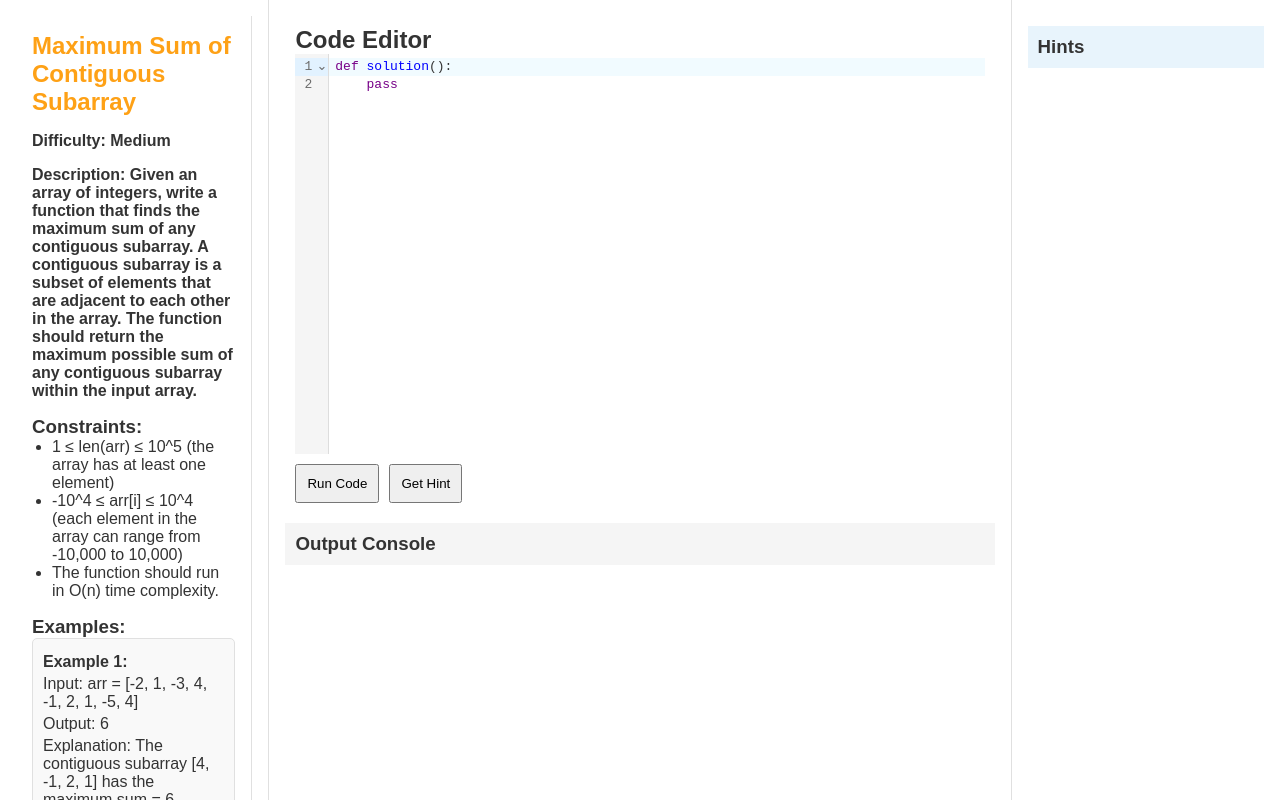
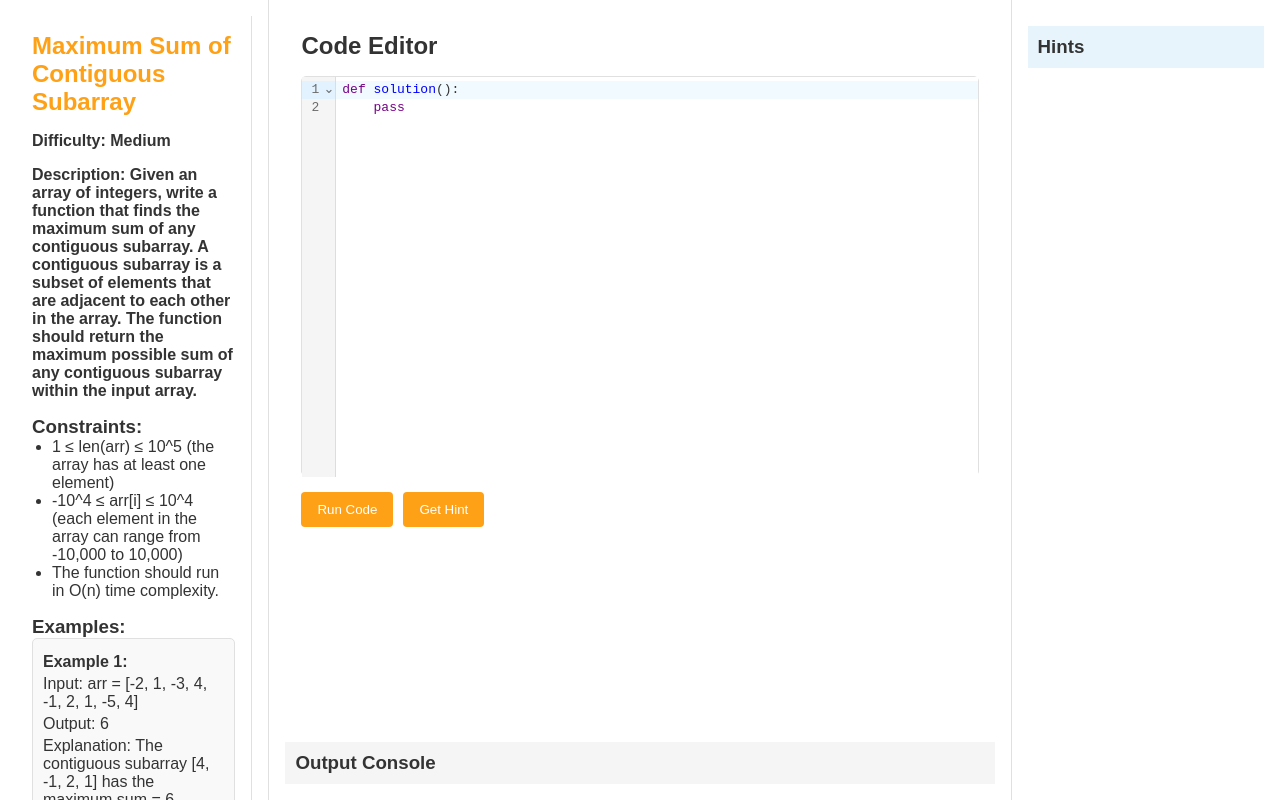
Before and after one commit to tanishabisht/App-LeetcodeAI, a React (Create React App) app: page / in a window 1280 px wide. Built offline with nearby package versions, Linux system fonts and the light colour scheme.

Commit message:
add codeEditor css

```diff
--- a/src/components/CodeEditor.js
+++ b/src/components/CodeEditor.js
@@ -14,18 +14,19 @@ const CodeEditor = ({ executeCode, getHint }) => {
   };
 
   return (
-    <div style={{ padding: '10px', overflowY: 'auto' }}>
-      <h2>Code Editor</h2>
+    <div className="code-editor">
+      <h2 className="code-editor__title">Code Editor</h2>
       <CodeMirror
         value={code}
         height="400px"
         extensions={[python()]}
         onChange={(value) => setCode(value)}
         placeholder="Write your Python code here..."
+        className="code-editor__codemirror"
       />
-      <div style={{ marginTop: '10px' }}>
-        <button onClick={handleRun} style={{ padding: '10px', marginRight: '10px' }}>Run Code</button>
-        <button onClick={handleGetHint} style={{ padding: '10px' }}>Get Hint</button>
+      <div className="code-editor__button-group">
+        <button onClick={handleRun} className="code-editor__button">Run Code</button>
+        <button onClick={handleGetHint} className="code-editor__button">Get Hint</button>
       </div>
     </div>
   );
--- a/src/index.css
+++ b/src/index.css
@@ -57,7 +57,6 @@ body {
 
 .code-editor {
   flex: 1;
-  border: 1px solid var(--border-color);
   border-radius: 4px;
   padding: 8px;
   background-color: var(--background-color);
@@ -177,3 +176,45 @@ body {
   margin: 4px 0;
   color: #333;
 }
+
+/* CodeEditor */
+.code-editor {
+  padding: 16px;
+  overflow-y: auto;
+  background-color: #ffffff;
+}
+
+.code-editor__title {
+  font-size: 1.5em;
+  margin-bottom: 16px;
+  color: #333;
+}
+
+.code-editor__codemirror {
+  border: 1px solid #e0e0e0;
+  border-radius: 5px;
+  height: 400px;
+}
+
+.code-editor__button-group {
+  margin-top: 16px;
+}
+
+.code-editor__button {
+  padding: 10px 16px;
+  margin-right: 10px;
+  background-color: var(--accent-color);
+  border: none;
+  border-radius: 4px;
+  color: #ffffff;
+  cursor: pointer;
+  transition: background-color 0.3s ease;
+}
+
+.code-editor__button:last-child {
+  margin-right: 0;
+}
+
+.code-editor__button:hover {
+  background-color: #e6950e;
+}
```
